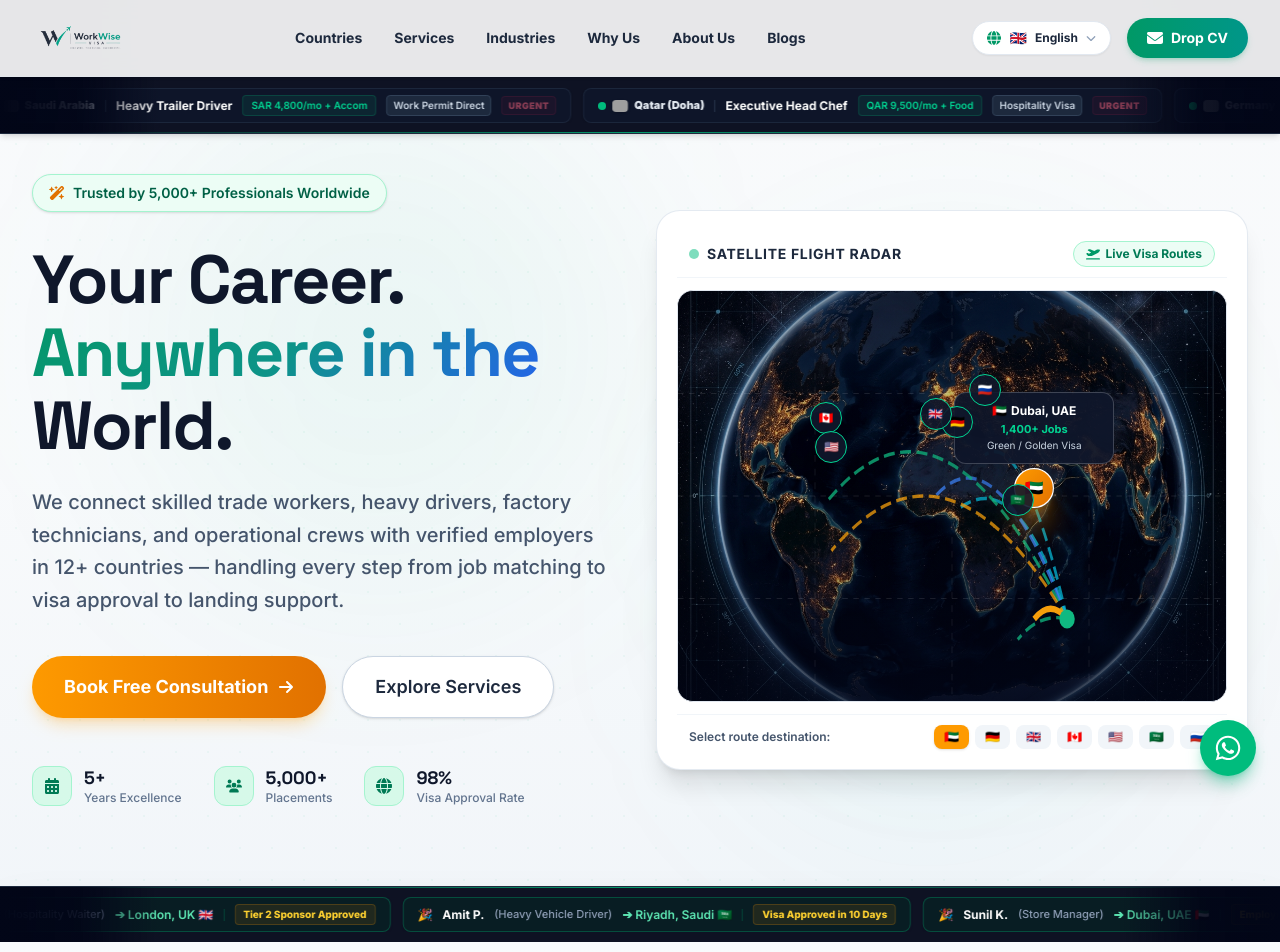
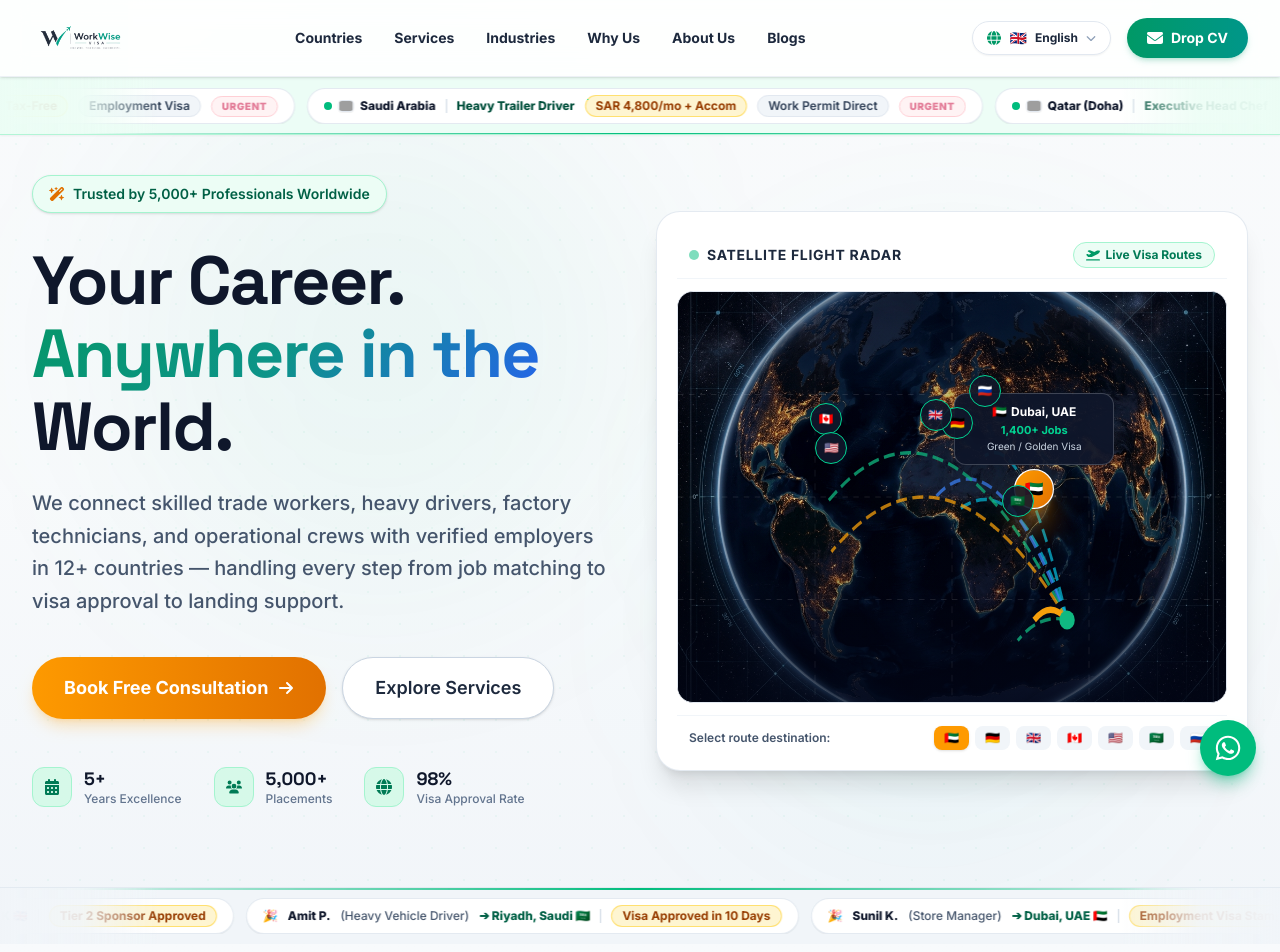
Before and after one commit to wasimfaiz/workvisevisa, a Next.js app: page / in a window 1280 px wide. Shown: the top 952 px of the page. Built offline with nearby package versions, Linux system fonts and the light colour scheme; grey boxes are pictures that could not be loaded.

Commit message:
stip color changed

```diff
--- a/app/globals.css
+++ b/app/globals.css
@@ -78,7 +78,7 @@ body {
   display: flex;
   width: max-content;
   will-change: transform;
-  animation: marquee 60s linear infinite;
+  animation: marquee 115s linear infinite;
 }
 .marquee-track:hover { animation-play-state: paused; }
 
@@ -86,7 +86,7 @@ body {
   display: flex;
   width: max-content;
   will-change: transform;
-  animation: marquee-reverse 70s linear infinite;
+  animation: marquee-reverse 125s linear infinite;
 }
 .marquee-track-reverse:hover { animation-play-state: paused; }
 
--- a/components/Hero.tsx
+++ b/components/Hero.tsx
@@ -353,21 +353,21 @@ export default function Hero() {
         <div className="absolute inset-0 dot-grid opacity-40" />
       </div>
 
-      {/* ── Top Ticker (Live Job Demand Drives - Right after Navbar) ── */}
-      <div className="relative z-20 w-full bg-slate-950/95 backdrop-blur-2xl border-b border-slate-800 shadow-md py-2.5 pt-20 sm:pt-22 overflow-hidden">
+      {/* ── Top Ticker (Live Job Demand Drives - Clean High-Contrast Glassmorphism) ── */}
+      <div className="relative z-20 w-full bg-emerald-50/90 backdrop-blur-md border-b border-emerald-200/80 shadow-xs py-2.5 pt-20 sm:pt-22 overflow-hidden">
         {/* Animated Bottom Glow Laser Line */}
-        <div className="absolute bottom-0 inset-x-0 h-[1px] bg-gradient-to-r from-transparent via-emerald-500/80 to-transparent pointer-events-none" />
+        <div className="absolute bottom-0 inset-x-0 h-[1.5px] bg-gradient-to-r from-transparent via-emerald-500 to-transparent pointer-events-none" />
 
         {/* Gradient Edge Fade Masks */}
-        <div className="absolute left-0 top-0 bottom-0 w-16 sm:w-40 bg-gradient-to-r from-slate-950 via-slate-950/90 to-transparent z-30 pointer-events-none" />
-        <div className="absolute right-0 top-0 bottom-0 w-16 sm:w-40 bg-gradient-to-l from-slate-950 via-slate-950/90 to-transparent z-30 pointer-events-none" />
+        <div className="absolute left-0 top-0 bottom-0 w-16 sm:w-40 bg-gradient-to-r from-emerald-50 via-emerald-50/90 to-transparent z-30 pointer-events-none" />
+        <div className="absolute right-0 top-0 bottom-0 w-16 sm:w-40 bg-gradient-to-l from-emerald-50 via-emerald-50/90 to-transparent z-30 pointer-events-none" />
 
         <div className="overflow-hidden flex items-center">
           <div className="marquee-track flex items-center gap-3">
             {[...hiringAlerts, ...hiringAlerts].map((alert, i) => (
               <div
                 key={i}
-                className="flex items-center gap-2.5 rounded-lg bg-slate-900/90 border border-slate-800/90 px-3.5 py-1.5 hover:border-emerald-500/70 hover:bg-slate-800 transition-all duration-300 shadow-sm shrink-0 group cursor-pointer"
+                className="flex items-center gap-2.5 rounded-full bg-white border border-slate-200/90 px-4 py-1.5 hover:border-emerald-500 hover:shadow-md transition-all duration-200 shadow-2xs shrink-0 group cursor-pointer"
               >
                 <div className="flex items-center gap-1.5">
                   <span className="flex h-2 w-2 relative">
@@ -377,29 +377,29 @@ export default function Hero() {
                   <img
                     src={`https://flagcdn.com/w80/${alert.code}.png`}
                     alt={alert.country}
-                    className="w-4 h-3 object-cover rounded shadow-sm shrink-0"
+                    className="w-4 h-3 object-cover rounded shadow-2xs shrink-0 border border-slate-200"
                   />
-                  <span className="text-[11px] font-black text-slate-200 group-hover:text-emerald-400 transition-colors">
+                  <span className="text-xs font-extrabold text-slate-900 group-hover:text-emerald-700 transition-colors">
                     {alert.country}
                   </span>
                 </div>
 
-                <span className="h-3 w-[1px] bg-slate-700/80" />
+                <span className="h-3.5 w-[1px] bg-slate-300" />
 
-                <span className="text-xs font-bold text-white whitespace-nowrap">
+                <span className="text-xs font-extrabold text-emerald-900 whitespace-nowrap">
                   {alert.role}
                 </span>
 
-                <span className="text-[10px] font-semibold text-emerald-400 bg-emerald-500/10 px-2 py-0.5 rounded border border-emerald-500/20 whitespace-nowrap hidden sm:inline-block">
+                <span className="text-xs font-bold text-amber-800 bg-amber-100/80 px-2.5 py-0.5 rounded-full border border-amber-300/60 whitespace-nowrap hidden sm:inline-block">
                   {alert.salary}
                 </span>
 
-                <span className="text-[10px] font-semibold text-slate-300 bg-slate-800 px-1.5 py-0.5 rounded border border-slate-700 whitespace-nowrap">
+                <span className="text-xs font-semibold text-slate-700 bg-slate-100 px-2.5 py-0.5 rounded-full border border-slate-200 whitespace-nowrap">
                   {alert.visa}
                 </span>
 
                 {alert.urgent && (
-                  <span className="text-[9px] font-black uppercase tracking-wider text-rose-400 bg-rose-500/10 px-1.5 py-0.5 rounded border border-rose-500/20 animate-pulse">
+                  <span className="text-[10px] font-black uppercase tracking-wider text-rose-700 bg-rose-100/90 px-2.5 py-0.5 rounded-full border border-rose-300 animate-pulse">
                     Urgent
                   </span>
                 )}
@@ -506,34 +506,34 @@ export default function Hero() {
         </div>
       </div>
 
-      {/* ── Bottom Ticker (Live Candidate Placements) ── */}
-      <div className="relative z-20 w-full bg-slate-950/95 backdrop-blur-2xl border-t border-slate-800 shadow-2xl py-2.5 overflow-hidden">
+      {/* ── Bottom Ticker (Live Candidate Placements - Clean High-Contrast Light Glass) ── */}
+      <div className="relative z-20 w-full bg-slate-100/90 backdrop-blur-md border-t border-slate-200/90 shadow-2xs py-2.5 overflow-hidden">
         {/* Animated Top Glow Laser Line */}
-        <div className="absolute top-0 inset-x-0 h-[1px] bg-gradient-to-r from-transparent via-emerald-500/80 to-transparent pointer-events-none" />
+        <div className="absolute top-0 inset-x-0 h-[1.5px] bg-gradient-to-r from-transparent via-emerald-500 to-transparent pointer-events-none" />
 
         {/* Gradient Edge Fade Masks */}
-        <div className="absolute left-0 top-0 bottom-0 w-16 sm:w-40 bg-gradient-to-r from-slate-950 via-slate-950/90 to-transparent z-30 pointer-events-none" />
-        <div className="absolute right-0 top-0 bottom-0 w-16 sm:w-40 bg-gradient-to-l from-slate-950 via-slate-950/90 to-transparent z-30 pointer-events-none" />
+        <div className="absolute left-0 top-0 bottom-0 w-16 sm:w-40 bg-gradient-to-r from-slate-100 via-slate-100/90 to-transparent z-30 pointer-events-none" />
+        <div className="absolute right-0 top-0 bottom-0 w-16 sm:w-40 bg-gradient-to-l from-slate-100 via-slate-100/90 to-transparent z-30 pointer-events-none" />
 
         <div className="overflow-hidden flex items-center">
           <div className="marquee-track-reverse flex items-center gap-3">
             {[...placementMilestones, ...placementMilestones].map((m, i) => (
               <div
                 key={i}
-                className="flex items-center gap-2.5 rounded-lg bg-emerald-950/40 border border-emerald-500/30 px-3.5 py-1.5 hover:border-emerald-500/60 hover:bg-emerald-950/60 transition-all duration-300 shadow-sm shrink-0 group cursor-pointer"
+                className="flex items-center gap-2.5 rounded-full bg-white border border-slate-200/90 px-4 py-1.5 hover:border-emerald-500 hover:shadow-md transition-all duration-200 shadow-2xs shrink-0 group cursor-pointer"
               >
                 <span className="text-xs">🎉</span>
-                <span className="text-xs font-bold text-white whitespace-nowrap">
+                <span className="text-xs font-extrabold text-slate-900 whitespace-nowrap">
                   {m.name}
                 </span>
-                <span className="text-[11px] font-medium text-slate-400 whitespace-nowrap">
+                <span className="text-xs font-medium text-slate-600 whitespace-nowrap">
                   ({m.role})
                 </span>
-                <span className="text-xs font-semibold text-emerald-300 whitespace-nowrap">
+                <span className="text-xs font-extrabold text-emerald-800 whitespace-nowrap">
                   ➔ {m.dest}
                 </span>
-                <span className="h-3 w-[1px] bg-emerald-800/60" />
-                <span className="text-[10px] font-extrabold text-amber-300 bg-amber-500/10 px-2 py-0.5 rounded border border-amber-500/20 whitespace-nowrap">
+                <span className="h-3.5 w-[1px] bg-slate-300" />
+                <span className="text-xs font-bold text-amber-800 bg-amber-100/80 px-2.5 py-0.5 rounded-full border border-amber-300/60 whitespace-nowrap">
                   {m.time}
                 </span>
               </div>
```
